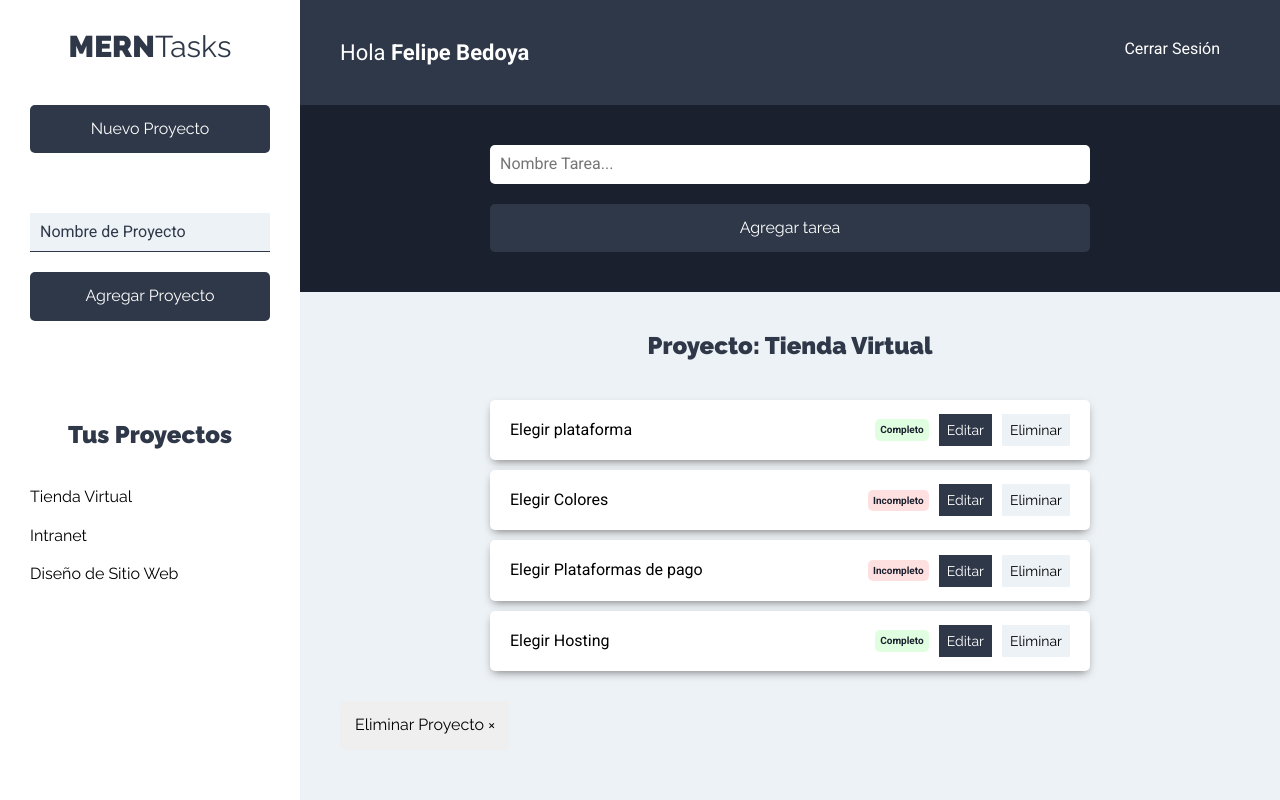
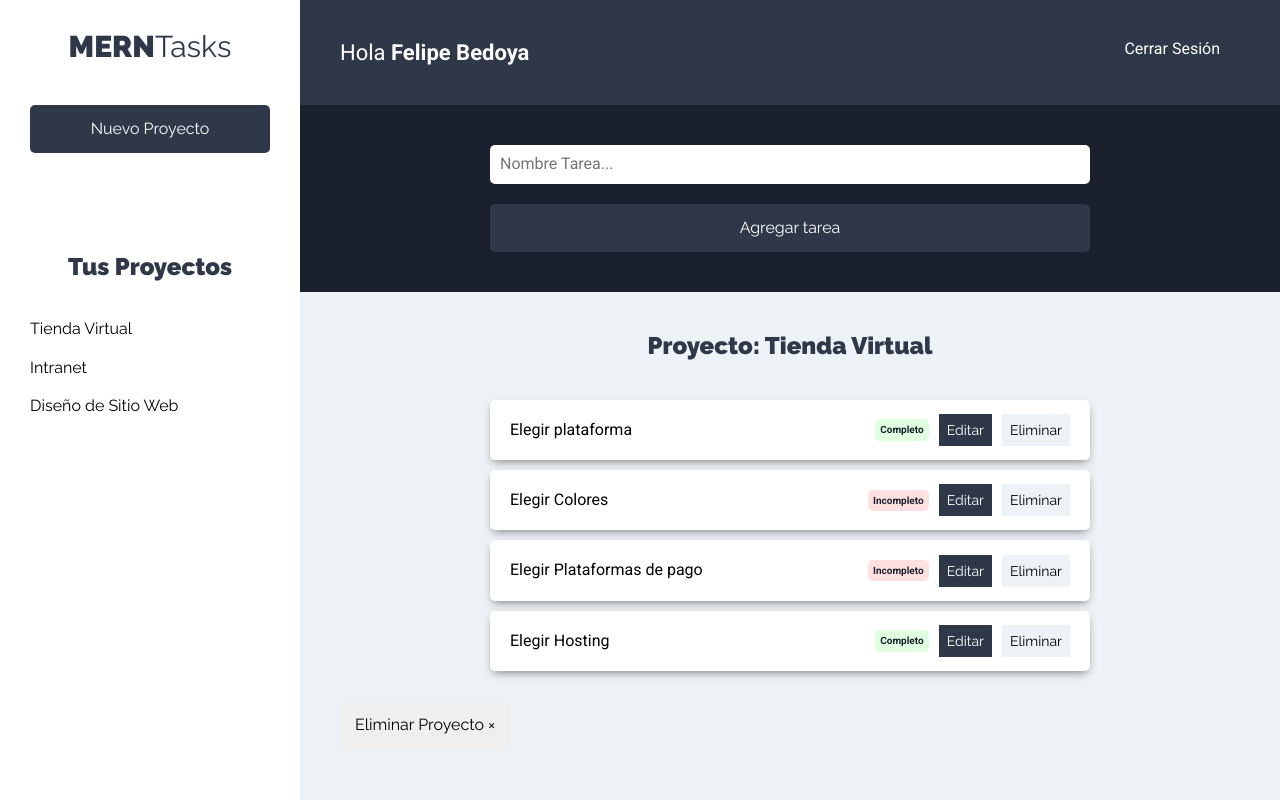
Before and after one commit to pipe473/MERNTasks-Cliente, a React (Create React App) app: page /proyectos in a window 1280 px wide. Built offline with nearby package versions, Linux system fonts and the light colour scheme.

Commit message:
Agregando funcion para mostrar el formulario

```diff
--- a/src/components/proyectos/NuevoProyecto.js
+++ b/src/components/proyectos/NuevoProyecto.js
@@ -1,26 +1,29 @@
-import React, { Fragment, useState } from "react";
+import React, { Fragment, useState, useContext } from "react";
+import proyectoContext from "../../context/proyectos/proyectoContext";
 
 const NuevoProyecto = () => {
+  // Obtener el state del formulario
+  const proyectosContext = useContext(proyectoContext);
+  const { formulario } = proyectosContext;
 
   // State para proyecto
   const [proyecto, guardarProyecto] = useState({
-    nombre: ''
+    nombre: "",
   });
 
   // Extraer nombre de proyecto
   const { nombre } = proyecto;
 
-
   // Lee los contenidos del input
-const onchangeProyecto = e => {
+  const onchangeProyecto = (e) => {
     guardarProyecto({
       ...proyecto,
-        [e.target.name] : e.target.value
+      [e.target.name]: e.target.value,
     });
-}
+  };
 
   // Cuando el usuario envia un proyecto
-const onSubmitProyecto = e => {
+  const onSubmitProyecto = (e) => {
     e.preventDefault();
 
     // Validar el proyecto
@@ -28,19 +31,17 @@
     // Agregar al state
 
     // Reiniciar el form
-
-}
-
+  };
 
   return (
     <Fragment>
       <button type="button" className="btn btn-block btn-primario">
         Nuevo Proyecto
       </button>
-      <form
-        className="formulario-nuevo-proyecto"
-        onSubmit={onSubmitProyecto}
-      >
+
+      {formulario ?
+        (
+          <form className="formulario-nuevo-proyecto" onSubmit={onSubmitProyecto}>
             <input
               type="text"
               className="input-text"
@@ -56,6 +57,8 @@
               value="Agregar Proyecto"
             />
           </form>
+        ) : null
+      }
     </Fragment>
   );
 };
```
Lines whose indentation alone changed are shown as unchanged.
